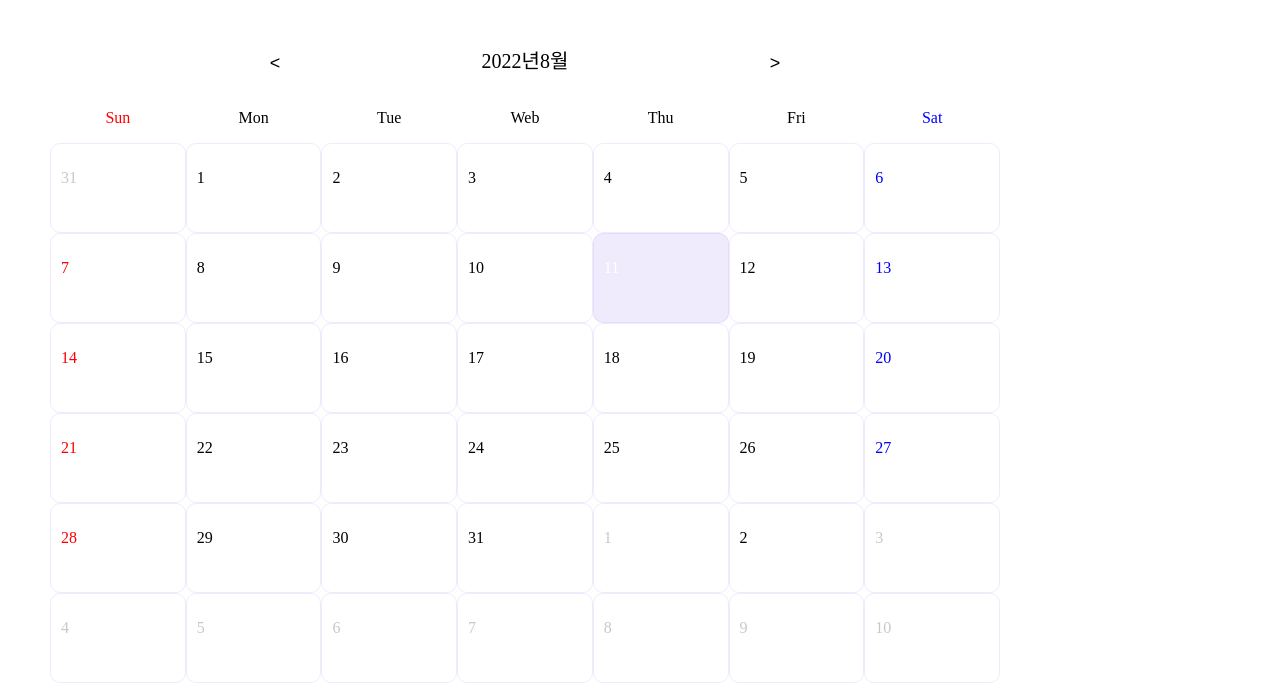
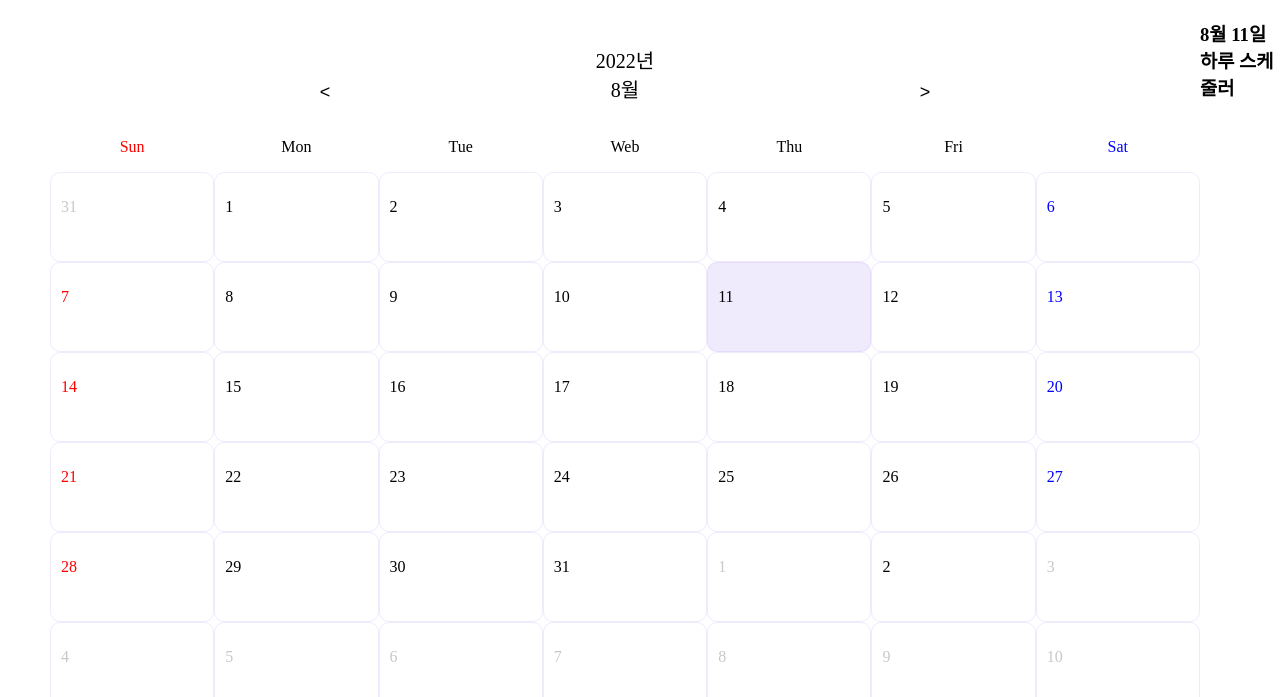
Before and after one commit to JJinne/2022_Practice_JavaScript, a plain HTML site: page calendar.html in a window 1280 px wide. Both pictures are taken after a click on the element "11". Shown: the top 697 px of the page. Drawn offline with nearby package versions, Linux system fonts and the light colour scheme.

Commit message:
220802_update calendar.html
add event, remove diary.html

```diff
--- a/calendar.html
+++ b/calendar.html
@@ -13,7 +13,7 @@
     border : none;
     overflow: auto;
   }
-.calendar {width: 1000px;height: 700px; padding: 30px 0px 0px 50px; box-sizing: border-box; }
+.calendar {width: 1200px;height: 900px; padding: 30px 0px 0px 50px; box-sizing: border-box; }
 .calendar > .header {text-align: center;font-size: 20px;margin: 15px;}
 .calendar > .header > .title {width:50%; display: inline-block;}
 .calendar > .header > .calendar_btn {
@@ -36,34 +36,18 @@
 .calendar > .dates > .date:nth-child(7n+1){color: red;}
 .calendar > .dates > .last {color: #c8c8c8 !important;}
 .calendar > .dates > .next {color: #c8c8c8 !important;}
-.calendar,#diary{
+
+.calendar,#contents{
   float: left;
 }
-.calendar,#todo{
-  float: left;
-}
-#todo{
-  width:30% ;
-  height: 40%;
-  margin: 0 ;
-  padding: 0;
-}
-#diary{
-  width :30%;
-	height:50%;
-  margin : 0 auto;
-  padding : 0;
-  background-color : none;
-  float: right;
-  position : relative;
 
-}
 </style>
 <body>
   <div class="calendar">
     <div class="header">
+        <div class="year"></div>
         <button class="calendar_btn">&lt;</button>
-        <div class = "title"> <span class="year"></span><span class="month"></span></div>
+        <div class = "title"> <span class="month"></span></div>
         <button class="calendar_btn">&gt;</button>
     </div>
     <div class="day">
@@ -77,15 +61,13 @@
     </div>
     <div class="dates"></div>
   </div>
-  <div id ="todo">안녕</div>
-  <div id="diary"></div>
+  <div class = "contents">
+        <h3 class = "memo"></h>
+
+  </div>
   <script src="https://code.jquery.com/jquery-3.4.1.min.js"></script>
   <script src="https://ajax.googleapis.com/ajax/libs/jquery/3.4.1/jquery.min.js"></script>
-  <script src="practice.js" defer></script>
   <script type="text/javascript">
-
-    $(document).ready(function(){
-       document.getElementById("diary").innerHTML='<object width = "100%"; height = "100%" type="text/html" data="220719_practice.html"></object>';})
 
 
     var CDate = new Date();  //today의 Date 를 세어주는 역할
@@ -126,6 +108,34 @@
     document.querySelector(".dates").innerHTML = htmlDates;
     }
 
+    // function fn_click(n){
+    //     const memo = document.querySelector(".memo");
+    //     memo.textContent = '';
+    //     switch(n){
+    //         case 1:
+    //             memo.textContent = year.innerHTML +  ' 올해 목표';
+    //              break;
+    //         case 2:
+    //             memo.textContent = month.innerHTML + '일 하루 스케줄러';
+    //              break;
+    //         case 3:
+    //             memo.textContent = selectCk + '일 하루 스케줄러';
+    //             break;
+    //     }
+
+    // }
+    const memo = document.querySelector(".memo");
+    const year = document.querySelector('.year');
+    year.addEventListener('click', function fn_click(){
+        memo.textContent = year.innerHTML +  ' 올해 목표';
+
+    });
+
+    const month = document.querySelector('.month');
+    month.addEventListener('click', function fn_click(){
+        memo.textContent = month.innerHTML + ' 목표';
+    });
+
     const prevMonth= document.querySelectorAll('.calendar_btn')[0];
     prevMonth.addEventListener('click',prevCal);
     function prevCal(){
@@ -148,18 +158,18 @@
       if(CDate.getMonth + 1 < 10){
         month = "0" + (CDate.getMonth() + 1);
       }
-
         $(".date").css("background-color", "");
         $(".date").css("color", "");
         $("#date_"+date).css("background-color", "#c6b2f544");
-        $("#date_"+date).css("color", "white");
+        $("#date_"+date).css("color", "");
 
         $("#period_1").val(year+"-"+month+"-"+date);
         $("#period_2").val("");
         selectCk = date;
-
+        memo.textContent = month+ '월 ' + selectCk + '일 하루 스케줄러';
 
     }
+
 
     buildcalendar();
     </script>
```
